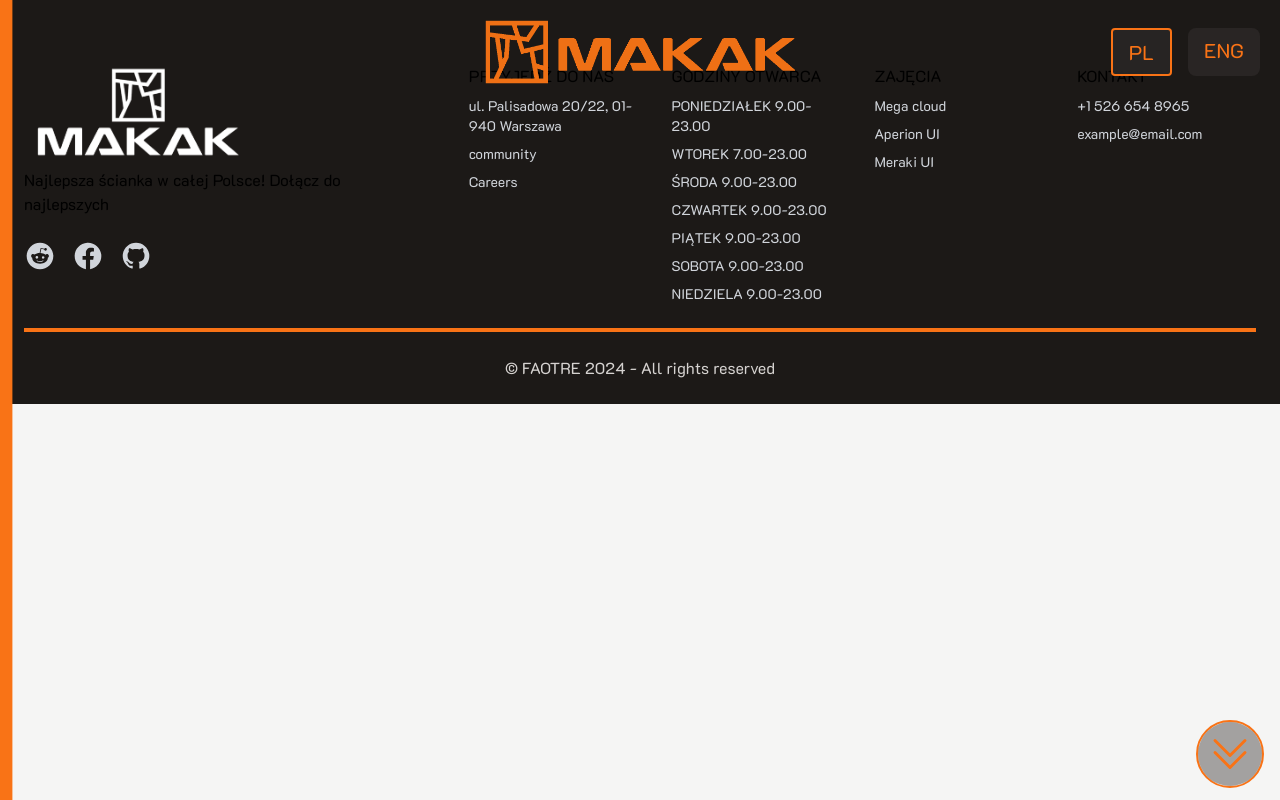
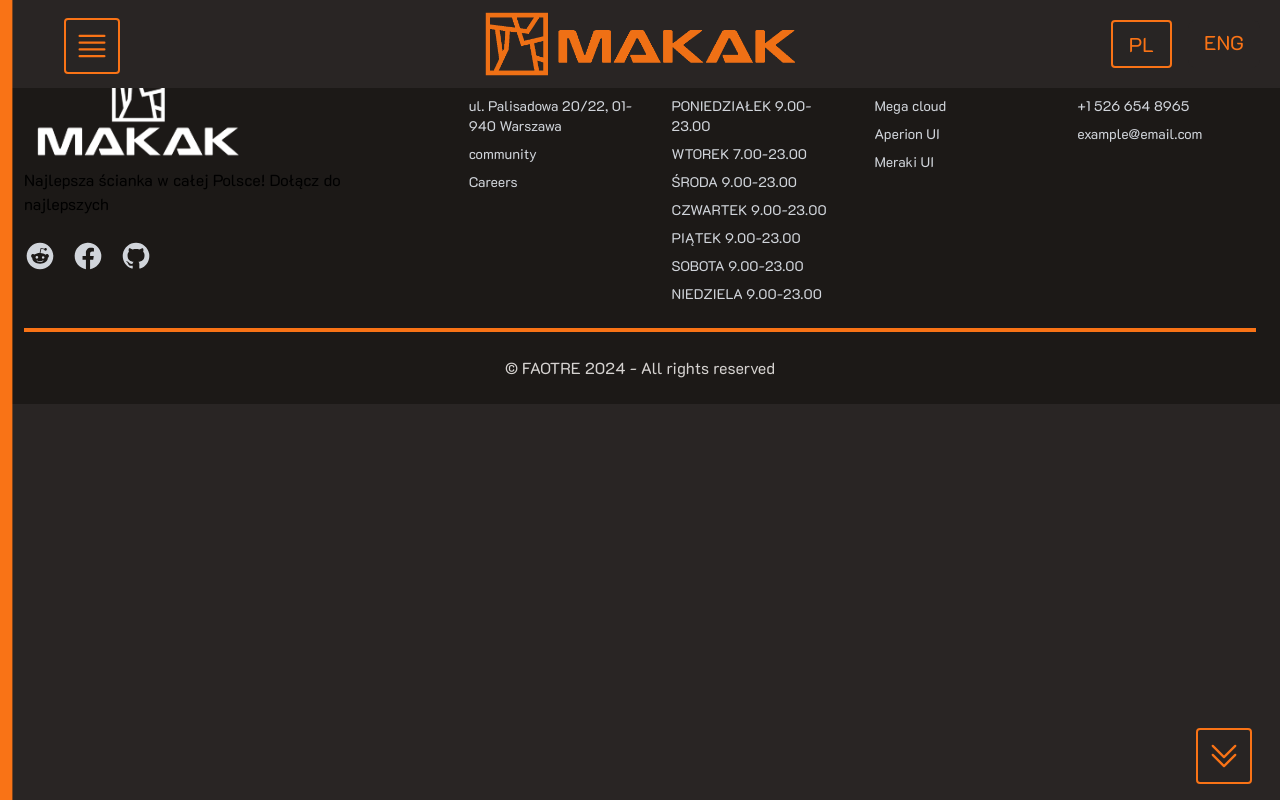
Before and after one commit to frankot/mak-sanity-shadcn, a Next.js app: page /cennik in a window 1280 px wide. Built offline with nearby package versions, Linux system fonts and the light colour scheme.

Commit message:
new nav made

```diff
--- a/app/layout.tsx
+++ b/app/layout.tsx
@@ -26,7 +26,7 @@ export default function RootLayout({
 }>) {
   return (
     <html lang="en">
-      <body className={k2d.className + " bg-stone-100 scroll-smooth"}>
+      <body className={k2d.className + " bg-stone-800 scroll-smooth"}>
         <Nav2 />
         {children}
 
--- a/app/news/[slug]/page.tsx
+++ b/app/news/[slug]/page.tsx
@@ -26,9 +26,11 @@ export default async function NewsArticle({
 
   return (
     <>
-      <hr className="h-3   bg-orange-500 w-full mt-44 lg:mb-20" />
 
-      <div className="relative isolate overflow-hidden px-6 py-24 sm:py-32 lg:overflow-visible lg:px-0">
+      <div className="relative isolate overflow-hidden px-6 py-24 sm:py-32 lg:overflow-visible lg:px-0 lg:pt-44 bg-stone-100">
+      <h1 className="mt-2 text-3xl font-bold tracking-tight text-gray-900 sm:text-4xl text-center pr-20 pb-20">
+                  {data.title}{" "}
+                </h1>
         <div className="mx-auto grid max-w-2xl grid-cols-1 gap-x-8 gap-y-16 lg:mx-0 lg:max-w-none lg:grid-cols-2 lg:items-start lg:gap-y-10">
           <div className="lg:col-span-2 lg:col-start-1 lg:row-start-1 lg:mx-auto lg:grid lg:w-full lg:max-w-7xl lg:grid-cols-2 lg:gap-x-8 lg:px-8">
             <div className="lg:pr-4">
@@ -36,9 +38,7 @@ export default async function NewsArticle({
                 <p className="text-base font-semibold leading-7 text-indigo-600">
                   {data.date}{" "}
                 </p>
-                <h1 className="mt-2 text-3xl font-bold tracking-tight text-gray-900 sm:text-4xl">
-                  {data.title}{" "}
-                </h1>
+
                 <p className="mt-6 prose text-xl leading-8 text-gray-700">
                   <PortableText value={data.content} />
 
@@ -49,7 +49,7 @@ export default async function NewsArticle({
           <div className="-ml-12 -mt-12 p-12 lg:sticky lg:top-0 lg:col-start-2 lg:row-span-2 lg:row-start-1 lg:overflow-hidden">
             <Image
               src={urlFor(data.image).url()}
-              className="ml-5 lg:ml-0"
+              className="ml-5 lg:ml-0 rounded"
               height={500}
               width={500}
               alt="ssdsad"
--- a/app/news/page.tsx
+++ b/app/news/page.tsx
@@ -16,8 +16,8 @@ async function getData() {
 export default async function News() {
   const data: newsCard[] = await getData();
   return (
+    <div className="bg-stone-100">
       <div className="md:mx-10 lg:mx-24 py-24 sm:py-32">
-      <hr className="h-1 bg-orange-400 mt-16 mb-20 mx-20" />
         <div className="mx-auto max-w-7xl px-6 lg:px-8">
           <div className="mx-auto max-w-2xl text-center">
             <h2 className="text-3xl font-bold tracking-tight text-gray-900 sm:text-4xl">
@@ -34,5 +34,6 @@ export default async function News() {
           </div>
         </div>
       </div>
+    </div>
   );
 }
--- a/app/page.tsx
+++ b/app/page.tsx
@@ -23,7 +23,7 @@ const PHOTOS_SLIDES = [
 
 export default function Home() {
   return (
-    <div className="overscroll-y-contain">
+    <div className="overscroll-y-contain bg-stone-100">
       <Video />
 
         {" "}
--- a/components/NewsFeatured2.tsx
+++ b/components/NewsFeatured2.tsx
@@ -24,9 +24,9 @@ export default async function NewsFeatured2() {
   const news: newsCard[] = await getData();
   return (
     <div className="px-6  sm:px-10 md:px-24 mt-20 mx-auto overflow-x-hidden relative pt-20">
-      <h1 className="text-4xl mx-72 pb-3 my-20 border-b-8 border-orange-400 font-bold tracking-tight  sm:text-6xl">
+      {/* <h1 className="text-4xl mx-72 pb-3 my-20 border-b-8 border-orange-400 font-bold tracking-tight  sm:text-6xl">
         Aktualności
-      </h1>
+      </h1> */}
       {/* <Title title="Aktualności" /> */}
       <div className="mx-auto max-w-7xl px-6 lg:px-0 mb-10">
         <div className="mx-auto grid max-w-2xl grid-cols-1 gap-x-8 gap-y-16 sm:gap-y-20 lg:mx-0 lg:max-w-none lg:grid-cols-2">
--- a/components/navbar2.tsx
+++ b/components/navbar2.tsx
@@ -21,7 +21,7 @@ const subItems = [
 export default function Nav2() {
   const [isOpen, setIsOpen] = useState(false);
   const [isInne, setIsInne] = useState(false);
-  const [isScrolled, setIsScrolled] = useState(false);
+  const [isScrolled, setIsScrolled] = useState(true);
 
   useEffect(() => {
     const handleScroll = () => {
@@ -42,7 +42,7 @@ export default function Nav2() {
     };
   }, []); //
 
-  const pathname = usePathname();
+  const isMain = usePathname() === "/";
 
   const toggleMenu = () => {
     setIsOpen(!isOpen);
@@ -75,12 +75,15 @@ export default function Nav2() {
 
   return (
     <>
-      <div className="relative  flex w-full items-center">
-        {pathname === "/" ? (
+      <div
+        className={`${
+          isMain ? "fixed" : " absolute"
+        } z-30  flex w-full items-center `}
+      >
         <button
           className={`${
             isOpen && "hidden "
-            }   left-5 mt-[100px] lg:mt-[90px] ml-0 fixed -top-16 lg:left-14 z-40 `}
+          }   left-5 mt-[100px] lg:mt-[90px] ml-0 absolute -top-[4.5rem] lg:left-14 z-40 `}
           onClick={toggleMenu}
         >
           {" "}
@@ -92,7 +95,7 @@ export default function Nav2() {
             stroke="currentColor"
             viewBox="0 0 24 24"
             xmlns="http://www.w3.org/2000/svg"
-              className="h-16  ml-2 text-orange-500 bg-stone-800 rounded  border-orange-500 border-2 p-2 bg-opacity-95
+            className="h-14  ml-2 text-orange-500 bg-stone-800 rounded  border-orange-500 border-2 p-2 bg-opacity-95
   "
           >
             <path
@@ -102,15 +105,12 @@ export default function Nav2() {
             ></path>
           </svg>
         </button>
-        ) : (
-          <button></button>
-        )}
 
         <button
           onClick={handleScrollDown}
           className={`${
             isScrolled && " opacity-0 "
-          } fixed right-4 top-[90vh] z-50 duration-1000 border-orange-500 border-2 rounded-full`}
+          } fixed right-7 top-[91vh] z-50 duration-1000 `}
         >
           <svg
             data-slot="icon"
@@ -120,7 +120,7 @@ export default function Nav2() {
             stroke="currentColor"
             viewBox="0 0 24 24"
             xmlns="http://www.w3.org/2000/svg"
-            className="h-16 text-orange-500 bg-stone-800 rounded-full p-2 bg-opacity-40 "
+            className="h-14 text-orange-500 bg-stone-800 border-orange-500 border-2 rounded  p-2 bg-opacity-40 "
           >
             <path
               d="m4.5 5.25 7.5 7.5 7.5-7.5m-15 6 7.5 7.5 7.5-7.5"
@@ -130,28 +130,36 @@ export default function Nav2() {
           </svg>
         </button>
         <div
-          className={`${isOpen &&  "opacity-0 "} ${
+          className={`${
+            isMain ? (
+              <>
+                ${isOpen && "opacity-0 "} $
+                {isScrolled && " bg-stone-900 bg-opacity-95"}{" "}
+              </>
+            ) : (
+              "bg-stone-800 "
+            )
+          }  ${
             isScrolled && " bg-stone-900 bg-opacity-95"
           }
-          fixed transition-all ease-in-out  duration-700  top-0 z-30 justify-center py-5  flex w-full`}
+          absolute transition-all ease-in-out  duration-700  top-0 z-30 justify-center py-3  flex w-full`}
         >
           {" "}
           <Image
             src="/logo-makak-horO5.png"
             height={1000}
             width={1000}
-            className="h-14 mt-6 ml-8 md:m-0 md:h-16   w-auto"
+            className={`${isOpen && "opacity-0 "} duration-500 h-14 mt-6 ml-8 md:m-0 md:h-16   w-auto`}
             alt=" Horizontal orange Makak Logo"
           />
         </div>
-        <div className="fixed flex right-5 top-7 text-xl z-40 text-orange-500">
+        <div className="absolute flex right-5 top-5 text-xl z-40 text-orange-500">
           <div className="bg-stone-800 px-4 py-2 rounded border-orange-500 border-2 bg-opacity-95">
             <span>PL</span>
           </div>
           <div className="bg-stone-800 px-4 py-2 rounded-lg ml-4">
             <span>ENG</span>
           </div>
-
         </div>
       </div>
       <div
```
Lines whose indentation alone changed are shown as unchanged.
